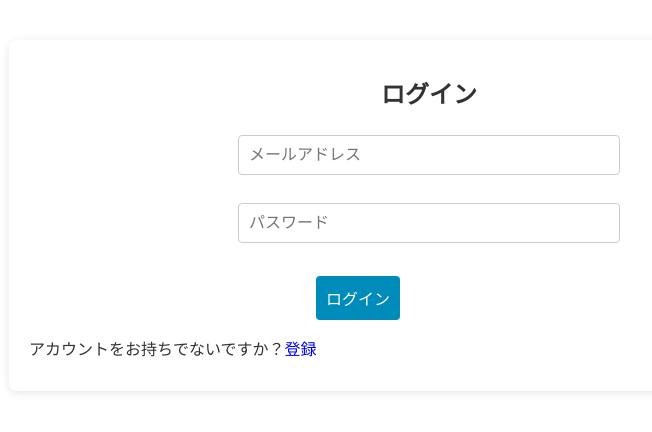
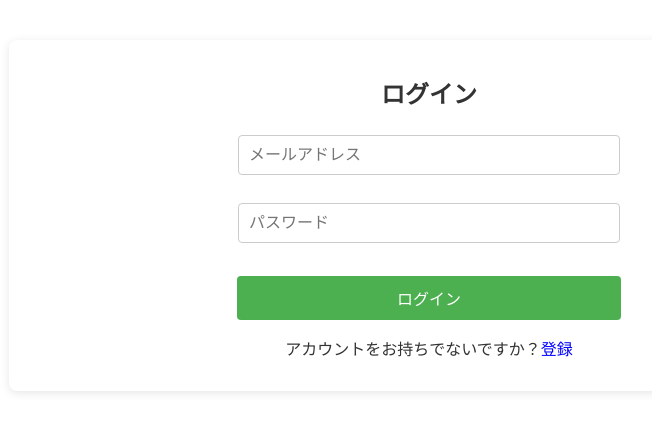
Before and after one commit to easyhi8/reservation-management-system, a React (Create React App) app in the folder frontend/: page / in a window 1280 px wide. Shown: the top 432 px of the page, without its empty margins (211-863 px from the left). Built offline with nearby package versions, Linux system fonts and the light colour scheme.

Commit message:
レイアウト修正

```diff
--- a/frontend/src/App.css
+++ b/frontend/src/App.css
@@ -105,7 +105,7 @@ select {
 }
 
 .textBox button:hover {
-  background-color: #07b0e8; /* ホバー時の背景色を変更 */
+  background-color: #56c75a; /* ホバー時の背景色を変更 */
 }
 .textBox button {
   margin-left: auto;
@@ -114,7 +114,7 @@ select {
   padding: 10px;
   border: none;
   border-radius: 4px;
-  background-color: #008cba;
+  background-color: #4caf50;
   color: white;
   font-size: 16px;
   cursor: pointer;
@@ -122,7 +122,8 @@ select {
 }
 
 .login .textBox button {
-  margin: 0 15px;
+  width: 100%;
+  margin: 0;
 }
 
 .detail button {
@@ -164,10 +165,16 @@ select {
   flex-direction: row;     /* 横並びに */
   justify-content: space-between; /* 中央に配置 */
   margin-top: 10px;         /* 上に少しスペースを追加 */
+  width: 48%;
 }
 
 .buttonContainer button {
   margin-left: 0;
+}
+
+p {
+  width: 100%;
+  text-align: center;
 }
 
 /* リストのスタイル */
```
